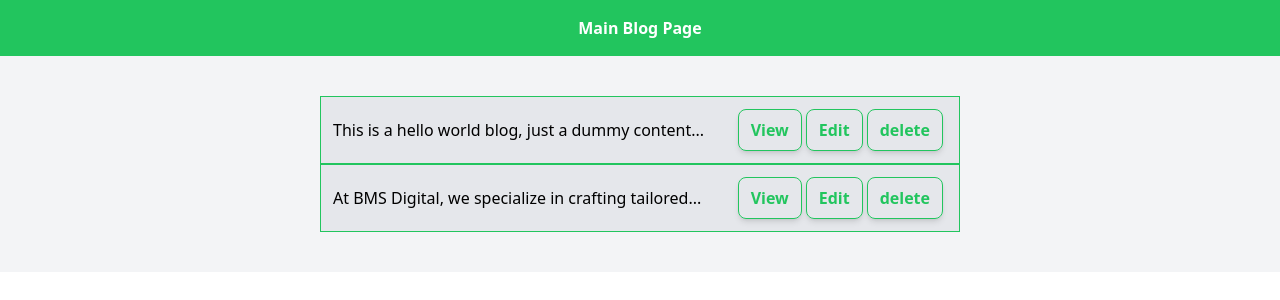
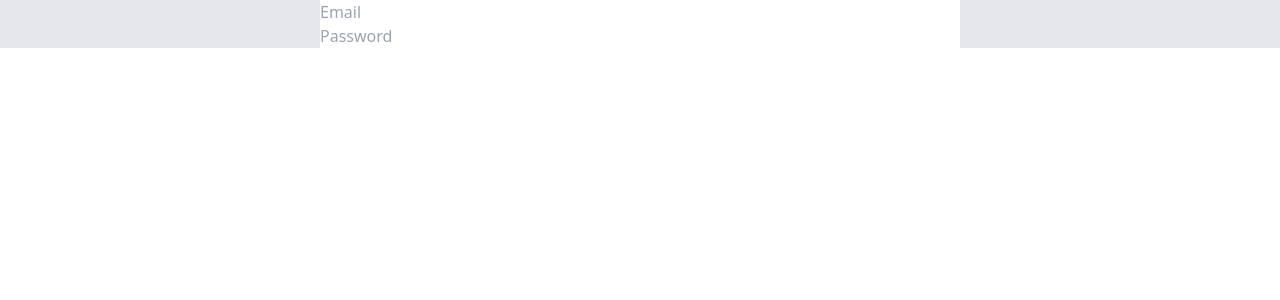
Before and after one commit to abdullahaslam2223/Blogger-with-roles-permissions, a React (Vite) app: page / in a window 1280 px wide. Shown: the top 300 px of the page. Built offline with nearby package versions, Linux system fonts and the light colour scheme; data requests are answered from the project's data file.

Commit message:
blog functionality inprogress

```diff
--- a/db.json
+++ b/db.json
@@ -1,5 +1,5 @@
 {
-  "blogs": [
+  "blog": [
     {
       "id": 1,
       "title": "Hello World",
--- a/package.json
+++ b/package.json
@@ -12,7 +12,8 @@
   },
   "dependencies": {
     "react": "^18.3.1",
-    "react-dom": "^18.3.1"
+    "react-dom": "^18.3.1",
+    "react-router-dom": "^6.24.0"
   },
   "devDependencies": {
     "@types/react": "^18.3.3",
--- a/src/App.tsx
+++ b/src/App.tsx
@@ -1,6 +1,5 @@
 import Blog from "./Components/Blog/Blog";
 import { RoleProvider } from "./Contexts/Role/RoleContext";
-
 function App() {
   return (
     <RoleProvider>
--- a/src/Components/Blog/Blog.tsx
+++ b/src/Components/Blog/Blog.tsx
@@ -4,7 +4,7 @@ const Blog = () => {
   return (
     <>
       <h1 className="text-center p-4 bg-green-500 text-white font-semibold">
-        Main Blog Page
+        Blogs
       </h1>
       <div className="bg-gray-100">
         <BlogList />
--- /dev/null
+++ b/src/Components/Blog/BlogDetails.tsx
@@ -0,0 +1,29 @@
+import React from "react";
+import { useParams } from "react-router-dom";
+import { Blog } from "./types";
+
+const BlogDetails: React.FC = () => {
+  const [blog, setBlog] = React.useState<Blog | null>(null);
+  const { id } = useParams();
+  const fetchData = async () => {
+    const response = await fetch("http://localhost:3000/blog/" + id);
+    const json = await response.json();
+    setBlog(json);
+  };
+
+  React.useEffect(() => {
+    fetchData();
+  }, []);
+
+  return (
+    <div className="w-3/4 mx-auto p-5 bg-gray-200">
+      <div className="flex items-center mb-5">
+        <h1 className="font-bold text-lg text-green-500 mr-5">{blog?.title}</h1>
+        <h3 className="bg-green-500 text-sm p-1 rounded-lg">{blog?.author}</h3>
+      </div>
+      <p>{blog?.content}</p>
+    </div>
+  );
+};
+
+export default BlogDetails;
--- a/src/Components/Blog/BlogList.tsx
+++ b/src/Components/Blog/BlogList.tsx
@@ -1,12 +1,13 @@
 import React from "react";
 import BlogRow from "./BlogRow";
 import { Blog } from "./types";
+import Action from "../Utils/Action";
 
 const BlogList: React.FC = () => {
   const [blogs, setBlogs] = React.useState<Blog[] | null>(null);
 
   async function fetchBlogs() {
-    const response = await fetch("http://localhost:3000/blogs");
+    const response = await fetch("http://localhost:3000/blog");
     const data = await response.json();
     setBlogs(data);
   }
@@ -19,7 +20,10 @@ const BlogList: React.FC = () => {
 
   return (
     <div className="w-1/2 mx-auto py-10">
-      {blogs && blogs.map((blog) => <BlogRow key={blog.id} blog={blog} />)}
+      <Action handleClick={() => {}} text="Add" />
+      <div className="mt-1">
+        {blogs && blogs.map((blog) => <BlogRow key={blog.id} blog={blog} />)}
+      </div>
     </div>
   );
 };
--- a/src/Components/Blog/BlogRow.tsx
+++ b/src/Components/Blog/BlogRow.tsx
@@ -2,20 +2,27 @@ import React from "react";
 import Action from "../Utils/Action";
 import { Blog } from "./types";
 import { RoleContext } from "../../Contexts/Role/RoleContext";
+import { useNavigate } from "react-router-dom";
 
 const BlogRow: React.FC<Blog> = ({ blog }) => {
   const { role, setRole } = React.useContext(RoleContext);
-
   setRole("admin");
-  // console.log("role", role);
+  const navigate = useNavigate();
+  const handleViewClick = () => {
+    navigate("/blog/" + blog.id);
+  };
 
   return (
-    <div className="flex items-center justify-between p-3 border border-green-500 bg-gray-200 cursor-pointer just">
+    <div className="flex items-center justify-between p-3 border border-green-500 bg-gray-200">
       <p className="mr-5">{blog?.content?.slice(0, 50)}...</p>
       <div>
-        <Action text="View" />
-        <Action text="Edit" />
-        {role == "admin" ? <Action text="delete" /> : ""}
+        <Action handleClick={handleViewClick} text="View" />
+        {role === "admin" || role === "manager" ? (
+          <Action handleClick={() => {}} text="Edit" />
+        ) : (
+          ""
+        )}
+        {role == "admin" ? <Action handleClick={() => {}} text="Delete" /> : ""}
       </div>
     </div>
   );
--- /dev/null
+++ b/src/Components/Login/Login.tsx
@@ -0,0 +1,12 @@
+const Login = () => {
+  return (
+    <div className="bg-gray-200">
+      <form className="flex flex-col w-1/2 mx-auto">
+        <input type="text" placeholder="Email" />
+        <input type="text" placeholder="Password" />
+      </form>
+    </div>
+  );
+};
+
+export default Login;
--- a/src/Components/Utils/Action.tsx
+++ b/src/Components/Utils/Action.tsx
@@ -1,8 +1,11 @@
 import React from "react";
 
-const Action: React.FC = ({ text }) => {
+const Action: React.FC = ({ text, handleClick }) => {
   return (
-    <button className="px-3 mr-1 py-2 border text-green-500 border-green-500 border-1 font-semibold rounded-lg shadow-md hover:bg-green-500 hover:text-white focus:outline-none focus:ring-2 focus:ring-blue-400 focus:ring-opacity-75 transition duration-75">
+    <button
+      onClick={handleClick}
+      className="px-3 mr-1 py-2 border text-green-500 border-green-500 border-1 font-semibold rounded-lg shadow-md hover:bg-green-500 hover:text-white focus:outline-none focus:ring-2 focus:ring-blue-400 focus:ring-opacity-75 transition duration-75"
+    >
       {text}
     </button>
   );
--- a/src/main.tsx
+++ b/src/main.tsx
@@ -1,10 +1,28 @@
-import React from 'react'
-import ReactDOM from 'react-dom/client'
-import App from './App.tsx'
-import './index.css'
+import React from "react";
+import ReactDOM from "react-dom/client";
+import App from "./App.tsx";
+import "./index.css";
+import {
+  Route,
+  RouterProvider,
+  createBrowserRouter,
+  createRoutesFromElements,
+} from "react-router-dom";
+import BlogDetails from "./Components/Blog/BlogDetails";
+import Login from "./Components/Login/Login.tsx";
 
-ReactDOM.createRoot(document.getElementById('root')!).render(
+const router = createBrowserRouter(
+  createRoutesFromElements(
+    <>
+      <Route path="/" element={<Login />} />
+      <Route path="/blog" element={<App />} />
+      <Route path="/blog/:id" element={<BlogDetails />} />
+    </>
+  )
+);
+
+ReactDOM.createRoot(document.getElementById("root")!).render(
   <React.StrictMode>
-    <App />
-  </React.StrictMode>,
-)
+    <RouterProvider router={router} />
+  </React.StrictMode>
+);
```
Also changed, not shown: 1 other file (tests, documents, lock files or other folders).
